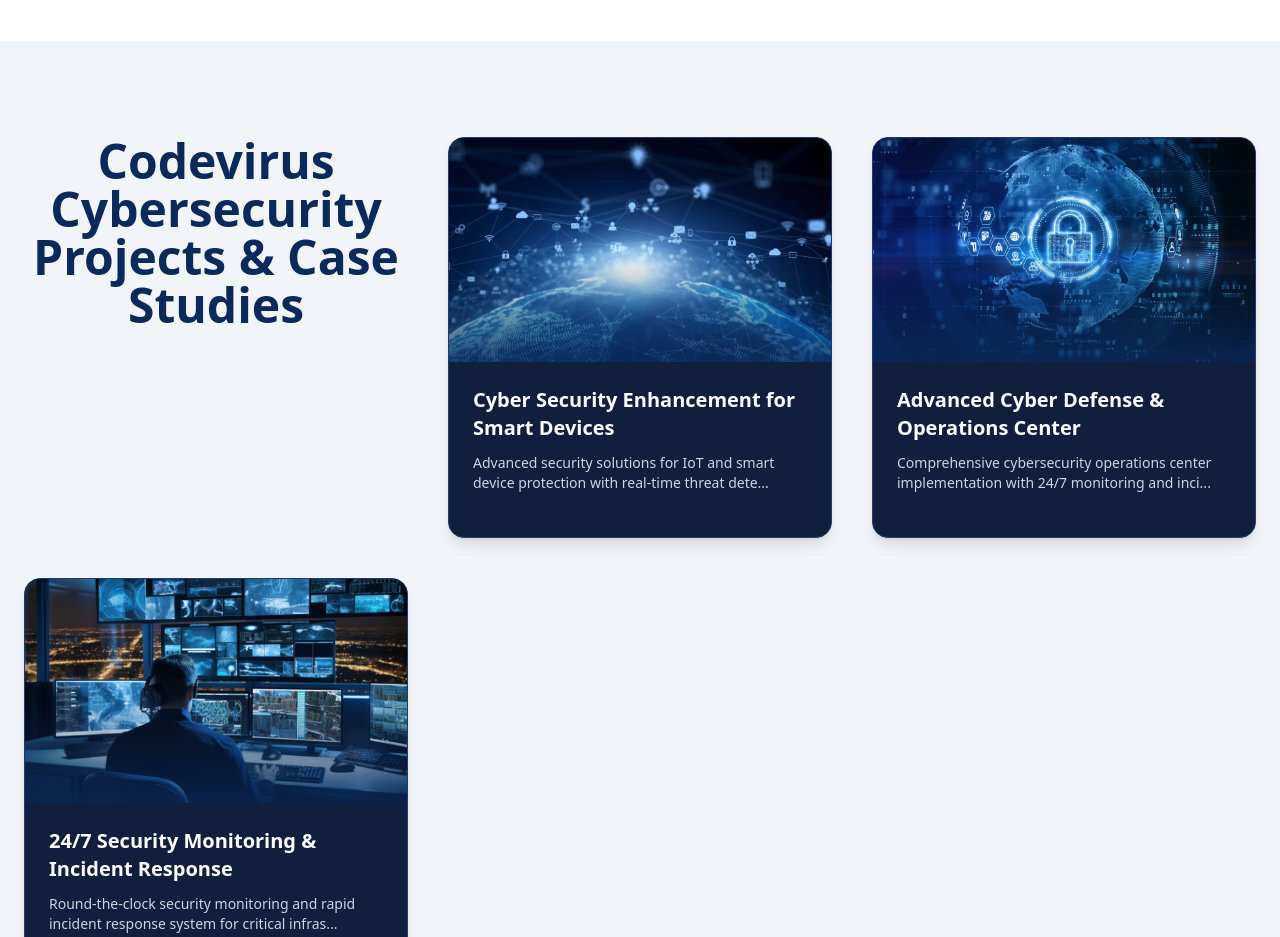
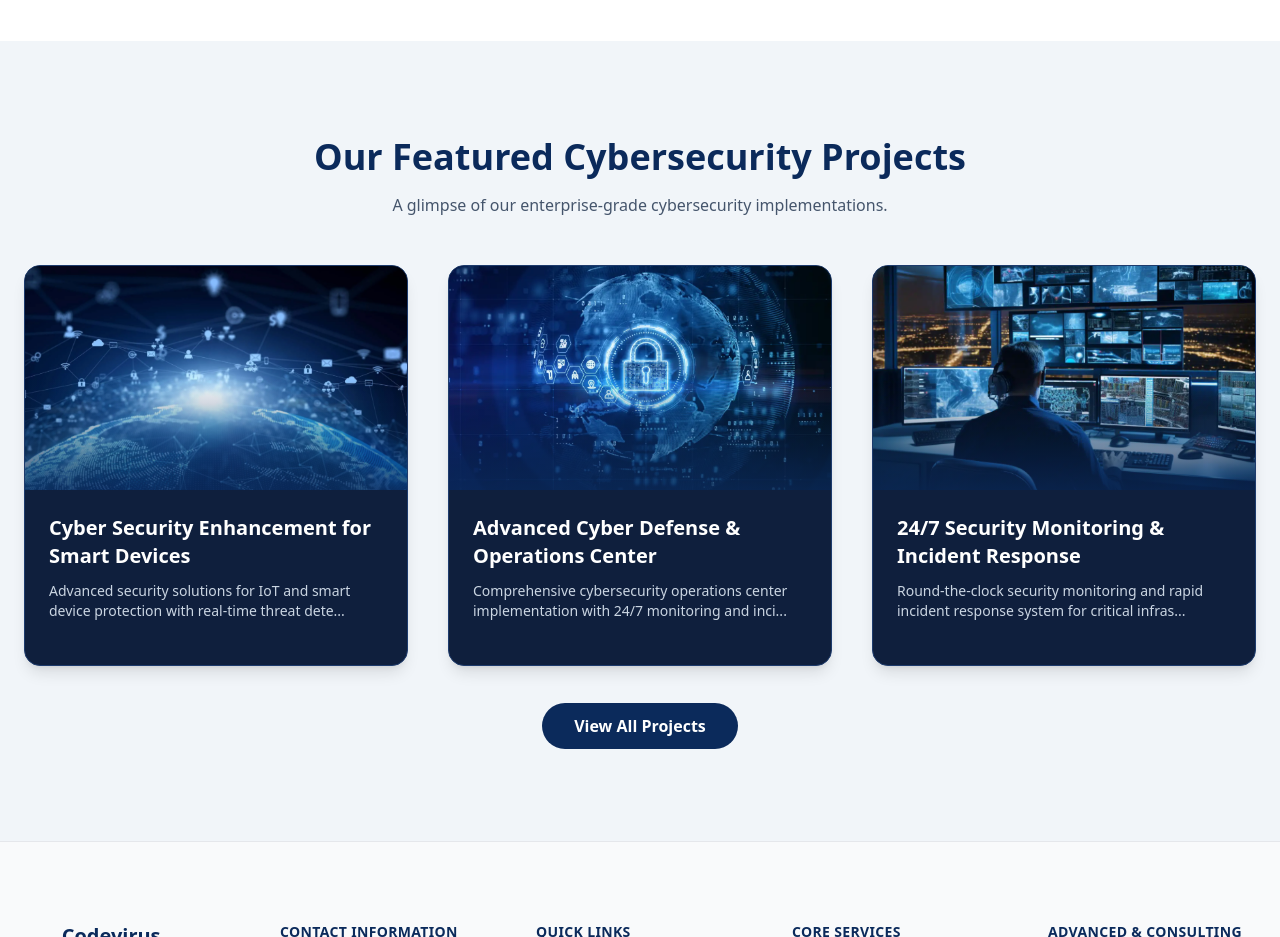
Before and after one commit to Anshika1820/codevirussec, a React app: page / in a window 1280 px wide. Shown: the part 3580-4517 px from the top of the page. Built offline with nearby package versions, Linux system fonts and the light colour scheme; the HTML template or start-up script is replaced by a standard one.

Commit message:
Update Project.jsx

```diff
--- a/src/Pages/Project.jsx
+++ b/src/Pages/Project.jsx
@@ -269,10 +269,19 @@ export default function Projects({ preview = false }) {
 
       {/* PROJECT CARDS */}
       <section className="w-full">
+        {/* PREVIEW HEADLINE */}
+        {preview && (
+          <div className="text-center mb-12">
+            <h2 className="text-3xl md:text-4xl font-extrabold text-[#0b2a5b]">
+              Our Featured Cybersecurity Projects
+            </h2>
+            <p className="text-slate-600 mt-4 max-w-2xl mx-auto">
+              A glimpse of our enterprise-grade cybersecurity implementations.
+            </p>
+          </div>
+        )}
         <div className="max-w-7xl mx-auto px-6 grid grid-cols-1 md:grid-cols-2 lg:grid-cols-3 gap-10">
-          <h1 className="text-4xl md:text-5xl font-extrabold text-[#0b2a5b] mb-6 w-full text-center">
-              Codevirus Cybersecurity Projects & Case Studies
-            </h1>
+
           {filteredProjects.map((project, i) => (
             <motion.div
               key={i}
```
